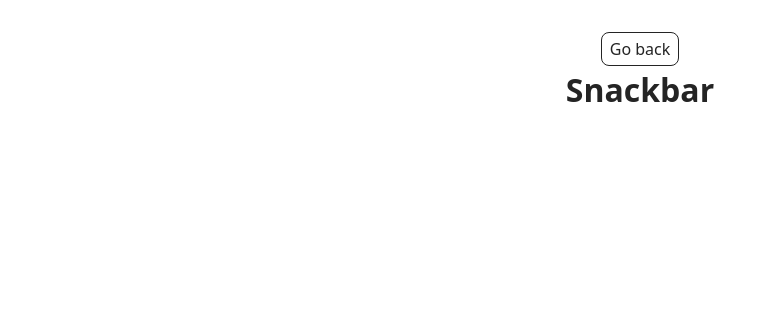
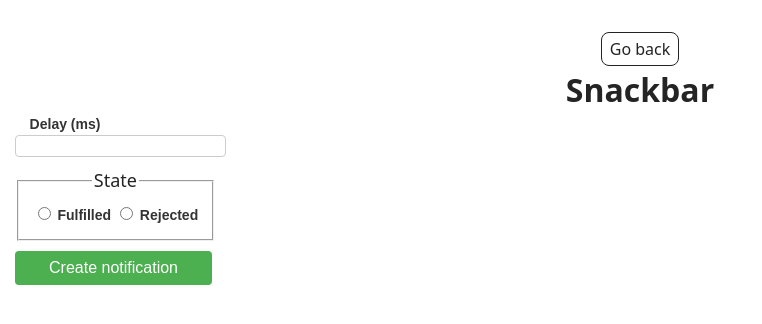
Before and after one commit to Taras-Lisnyak/goit-js-hw-10, a website built with Vite: page src/2-snackbar.html in a window 1280 px wide. Shown: the whole page, without its empty margins (0-762 px from the left). Built offline with nearby package versions, Linux system fonts and the light colour scheme.

Commit message:
add snackbar

```diff
--- a/src/2-snackbar.html
+++ b/src/2-snackbar.html
@@ -13,6 +13,27 @@
         <a class="back-link" href="./index.html">Go back</a>
         <h1 class="main-title">Snackbar</h1>
       </div>
+
+      <form class="form">
+        <label>
+          Delay (ms)
+          <input type="number" name="delay" required />
+        </label>
+
+        <fieldset>
+          <legend>State</legend>
+          <label>
+            <input type="radio" name="state" value="fulfilled" required />
+            Fulfilled
+          </label>
+          <label>
+            <input type="radio" name="state" value="rejected" required />
+            Rejected
+          </label>
+        </fieldset>
+
+        <button type="submit">Create notification</button>
+      </form>
     </main>
     <script type="module" src="./js/2-snackbar.js"></script>
   </body>
--- a/src/css/styles.css
+++ b/src/css/styles.css
@@ -54,3 +54,39 @@
   color: #333;
   font-family: sans-serif;
 }
+
+.form {
+  display: flex;
+  flex-direction: column;
+  row-gap: 10px;
+  align-items: flex-start;
+  font-size: 18px;
+  margin-left: 15px;
+  max-width: 250px;
+}
+
+.form label {
+  font-size: 14px;
+  color: #333;
+  font-family: sans-serif;
+  font-weight: 600;
+  width: 100px;
+}
+
+.form input {
+  padding: 1px;
+  font-size: 16px;
+  border: 1px solid #ccc;
+  border-radius: 4px;
+}
+
+.form button {
+  padding: 8px 16px;
+  font-size: 16px;
+  background-color: #4CAF50;
+  color: white;
+  border: none;
+  border-radius: 4px;
+  cursor: pointer;
+  width: 197px;
+}
--- a/src/js/2-snackbar.js
+++ b/src/js/2-snackbar.js
@@ -1 +1,39 @@
-console.log("Snackbar");
+import iziToast from "izitoast";
+import "izitoast/dist/css/iziToast.min.css";
+
+const form = document.querySelector(".form");
+
+form.addEventListener("submit", (event) => {
+  event.preventDefault();
+
+  const delayInput = form.elements.delay.value;
+  const state = form.elements.state.value;
+  const delay = Number(delayInput);
+
+  const promise = new Promise((resolve, reject) => {
+    setTimeout(() => {
+      if (state === "fulfilled") {
+        resolve(delay);
+      } else {
+        reject(delay);
+      }
+    }, delay);
+  });
+
+
+  promise
+    .then((delay) => {
+      iziToast.success({
+        title: "✅ Success",
+        message: `Fulfilled promise in ${delay}ms`,
+        position: "topRight",
+      });
+    })
+    .catch((delay) => {
+      iziToast.error({
+        title: "❌ Error",
+        message: `Rejected promise in ${delay}ms`,
+        position: "topRight",
+      });
+    });
+});
```
